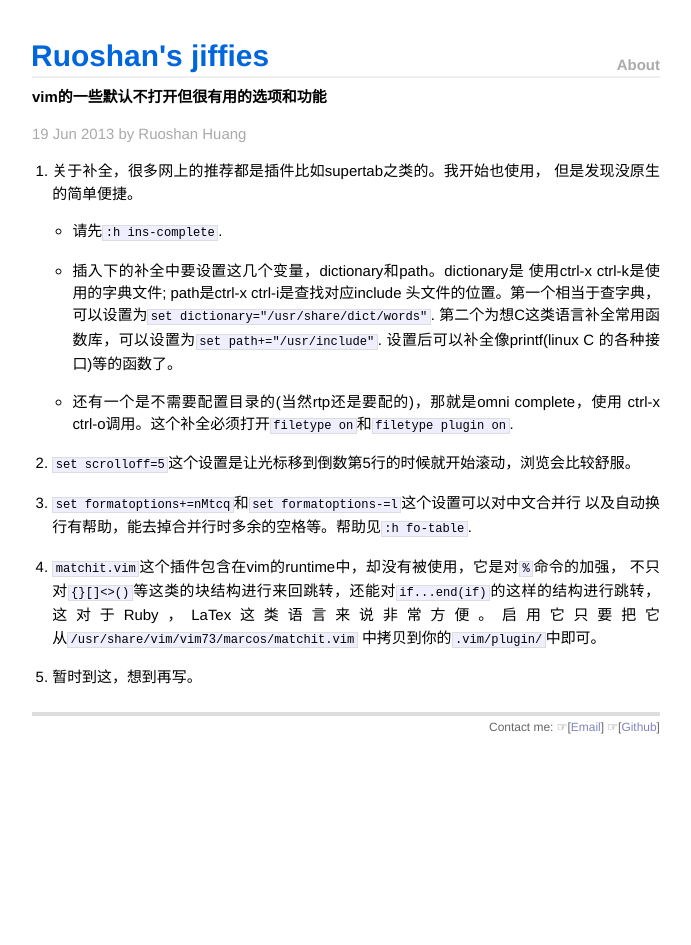
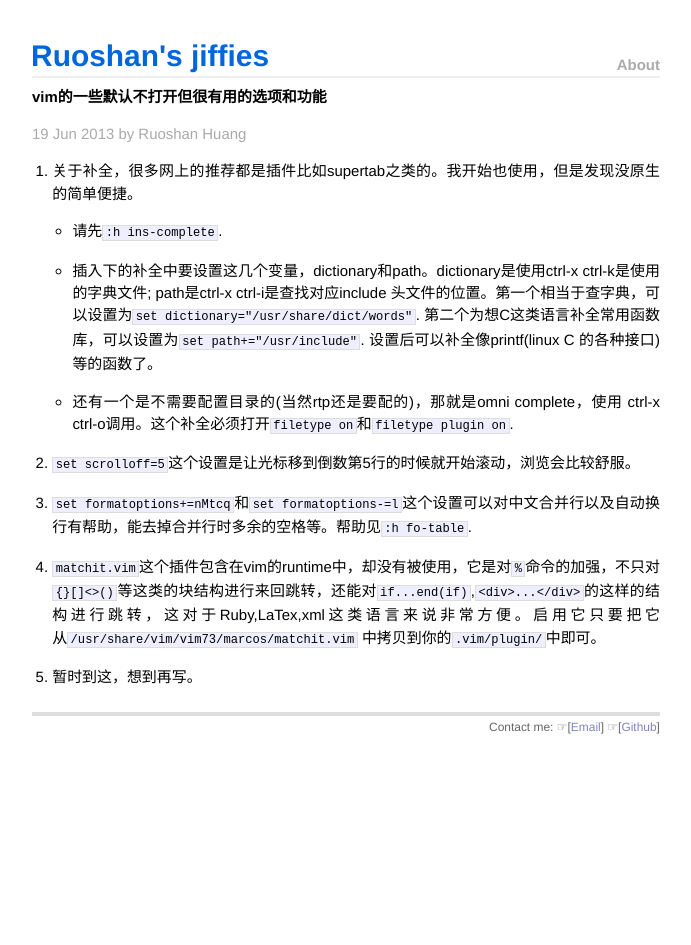
Before and after one commit to ruoshan/ruoshan.github.io, a Jekyll site: the page built from _posts/2013-06-19-vim-options.md, in a window 1280 px wide. Shown: the whole page, without its empty margins (294-985 px from the left). Built offline with Jekyll 4.4.1, drawn with Linux system fonts in a browser that asks for light colours.

```diff
--- a/_posts/2013-06-19-vim-options.md
+++ b/_posts/2013-06-19-vim-options.md
@@ -5,13 +5,11 @@ author: Ruoshan Huang
 date: 2013-06-19 15:16
 ---
 
-1. 关于补全，很多网上的推荐都是插件比如supertab之类的。我开始也使用，
-   但是发现没原生的简单便捷。
+1. 关于补全，很多网上的推荐都是插件比如supertab之类的。我开始也使用，但是发现没原生的简单便捷。
 
     - 请先`:h ins-complete`.
 
-    - 插入下的补全中要设置这几个变量，dictionary和path。dictionary是
-      使用ctrl-x ctrl-k是使用的字典文件; path是ctrl-x ctrl-i是查找对应include
+    - 插入下的补全中要设置这几个变量，dictionary和path。dictionary是使用ctrl-x ctrl-k是使用的字典文件; path是ctrl-x ctrl-i是查找对应include
       头文件的位置。第一个相当于查字典，可以设置为`set dictionary="/usr/share/dict/words"`.
       第二个为想C这类语言补全常用函数库，可以设置为`set path+="/usr/include"`.
       设置后可以补全像printf(linux C 的各种接口)等的函数了。
@@ -21,12 +19,9 @@ date: 2013-06-19 15:16
 
 2. `set scrolloff=5`这个设置是让光标移到倒数第5行的时候就开始滚动，浏览会比较舒服。
 
-3. `set formatoptions+=nMtcq`和`set formatoptions-=l`这个设置可以对中文合并行
-   以及自动换行有帮助，能去掉合并行时多余的空格等。帮助见`:h fo-table`.
+3. `set formatoptions+=nMtcq`和`set formatoptions-=l`这个设置可以对中文合并行以及自动换行有帮助，能去掉合并行时多余的空格等。帮助见`:h fo-table`.
 
-4. `matchit.vim`这个插件包含在vim的runtime中，却没有被使用，它是对`%`命令的加强，
-   不只对`{}[]<>()`等这类的块结构进行来回跳转，还能对`if...end(if)`的这样的结构进行跳转，
-   这对于Ruby，LaTex这类语言来说非常方便。启用它只要把它从`/usr/share/vim/vim73/marcos/matchit.vim`
+4. `matchit.vim`这个插件包含在vim的runtime中，却没有被使用，它是对`%`命令的加强，不只对`{}[]<>()`等这类的块结构进行来回跳转，还能对`if...end(if)`,`<div>...</div>`的这样的结构进行跳转，这对于Ruby,LaTex,xml这类语言来说非常方便。启用它只要把它从`/usr/share/vim/vim73/marcos/matchit.vim`
    中拷贝到你的`.vim/plugin/`中即可。
 
 5. 暂时到这，想到再写。
```
Also changed, not shown: _posts/2013-06-17-markdown-cn.md (+1 -2 lines).
